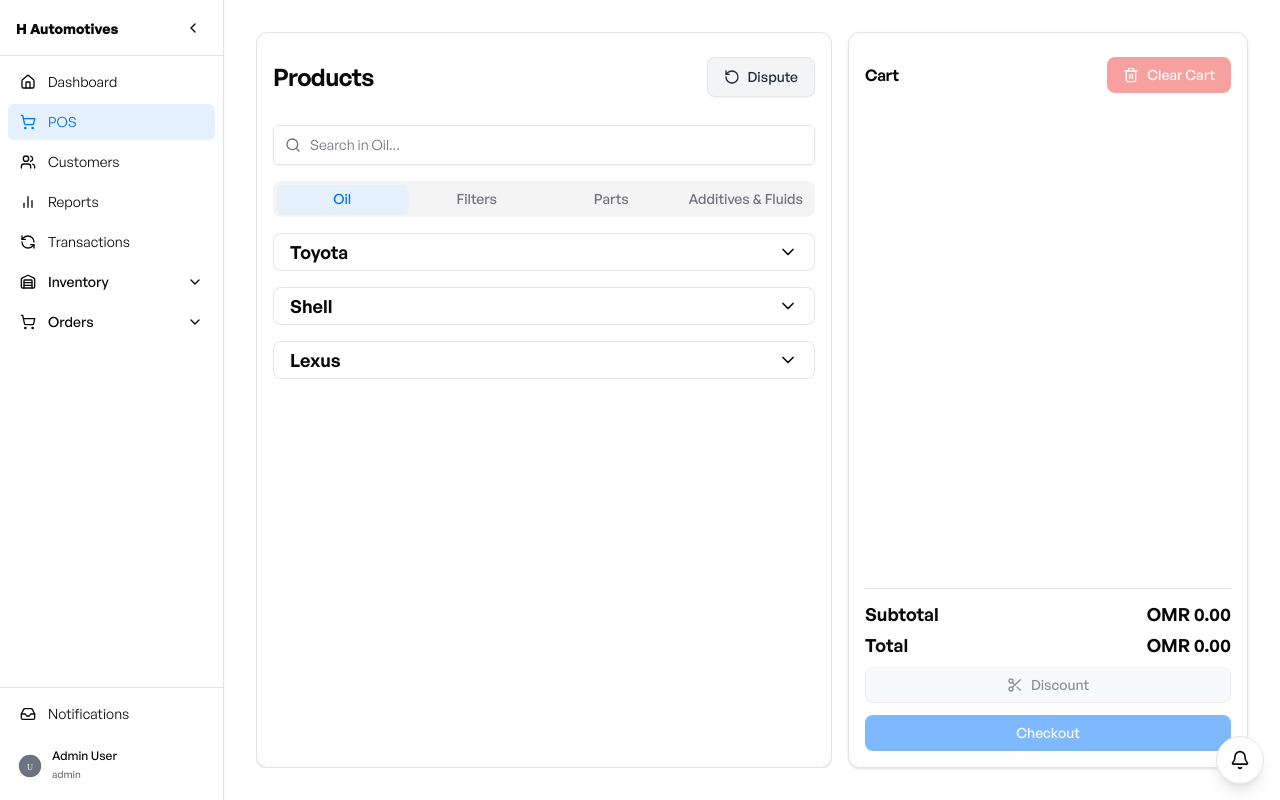
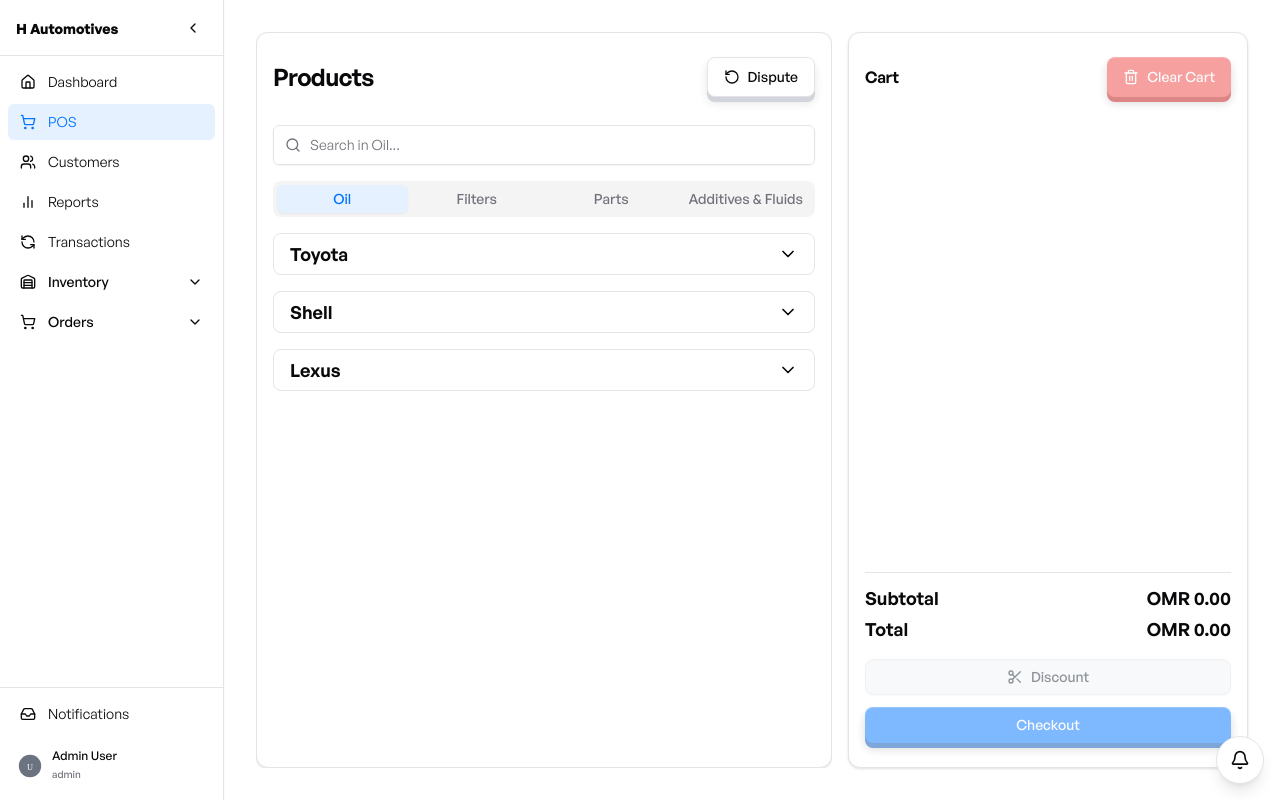
Before and after one commit to itsmepratik/IM-POS, a Next.js app: page /pos in a window 1280 px wide. Built offline with nearby package versions, Linux system fonts and the light colour scheme.

Commit message:
made the buttons 3d cool

```diff
--- a/app/globals.css
+++ b/app/globals.css
@@ -30,14 +30,17 @@
     --popover: 0 0% 100%;
     --popover-foreground: 240 10% 3.9%;
     --primary: 213 100% 50%;
+    --primary-shadow: 213 100% 35%;
     --primary-foreground: 0 0% 98%;
     --secondary: 240 4.8% 95.9%;
+    --secondary-shadow: 240 5% 85%;
     --secondary-foreground: 240 5.9% 10%;
     --muted: 240 4.8% 95.9%;
     --muted-foreground: 240 3.8% 46.1%;
     --accent: 213 100% 95%;
     --accent-foreground: 213 100% 50%;
     --destructive: 0 84.2% 60.2%;
+    --destructive-shadow: 0 84.2% 40.2%;
     --destructive-foreground: 0 0% 98%;
     --border: 240 5.9% 90%;
     --input: 240 5.9% 90%;
@@ -62,14 +65,17 @@
     --popover: 240 10% 3.9%;
     --popover-foreground: 0 0% 98%;
     --primary: 213 100% 50%;
+    --primary-shadow: 213 100% 35%;
     --primary-foreground: 240 5.9% 10%;
     --secondary: 240 3.7% 15.9%;
+    --secondary-shadow: 240 3.7% 5.9%;
     --secondary-foreground: 0 0% 98%;
     --muted: 240 3.7% 15.9%;
     --muted-foreground: 240 5% 64.9%;
     --accent: 213 100% 95%;
     --accent-foreground: 213 100% 50%;
     --destructive: 0 62.8% 30.6%;
+    --destructive-shadow: 0 62.8% 20.6%;
     --destructive-foreground: 0 0% 98%;
     --border: 240 3.7% 15.9%;
     --input: 240 3.7% 15.9%;
@@ -188,3 +194,30 @@
 
 /* Full screen styles are now applied via JavaScript in fullscreen.js */
 /* We avoid adding DOM elements that would cause hydration errors */
+
+/* Add padding to space-y-1 divs to fix button shadow clipping */
+div.space-y-1 {
+  box-sizing: border-box;
+  padding-bottom: 8px;
+}
+
+/* Ensure 3D shadows are visible for specific buttons */
+.dispute-button,
+.cart-button {
+  box-shadow: 0 5px 0 #d1d5db, 0 6px 10px rgba(0, 0, 0, 0.1),
+    inset 0 1px 0 rgba(255, 255, 255, 0.3) !important;
+}
+
+.dispute-button:hover,
+.cart-button:hover {
+  transform: translateY(-2px);
+  box-shadow: 0 7px 0 #d1d5db, 0 8px 12px rgba(0, 0, 0, 0.15),
+    inset 0 1px 0 rgba(255, 255, 255, 0.4) !important;
+}
+
+.dispute-button:active,
+.cart-button:active {
+  transform: translateY(3px);
+  box-shadow: 0 2px 0 #d1d5db, 0 3px 5px rgba(0, 0, 0, 0.1),
+    inset 0 1px 0 rgba(255, 255, 255, 0.2) !important;
+}
--- a/app/pos/page.tsx
+++ b/app/pos/page.tsx
@@ -74,6 +74,7 @@ import { Avatar, AvatarFallback } from "@/components/ui/avatar";
 import { Label } from "@/components/ui/label";
 import { useToast } from "@/components/ui/use-toast";
 import { format } from "date-fns";
+import { Badge } from "@/components/ui/badge";
 
 // Import the RefundDialog component
 import { RefundDialog, WarrantyDialog } from "./components/refund-dialog";
@@ -1711,7 +1712,7 @@ export default function POSPage() {
                   <Button
                     variant="outline"
                     size="default"
-                    className="h-10 px-4 flex items-center gap-2 bg-gray-100 hover:bg-gray-200 text-gray-800"
+                    className="dispute-button h-10 px-4 flex items-center gap-2 relative transition-all duration-200 ease-in-out active:transition-none"
                     onClick={() => setIsDisputeDialogOpen(true)}
                   >
                     <RotateCcw className="h-4 w-4" />
@@ -1721,14 +1722,17 @@ export default function POSPage() {
                   <Button
                     variant="outline"
                     size="icon"
-                    className="lg:hidden h-10 w-10 relative"
+                    className="cart-button lg:hidden h-10 w-10 relative transition-all duration-200 ease-in-out active:transition-none"
                     onClick={() => setShowCart(true)}
                   >
                     <ShoppingCart className="h-5 w-5" />
                     {cart.length > 0 && (
-                      <span className="absolute -top-2 -right-2 bg-primary text-primary-foreground text-xs rounded-full min-w-[20px] h-5 flex items-center justify-center">
+                      <Badge
+                        className="absolute -top-2 -right-2 h-5 w-5 flex items-center justify-center p-0"
+                        variant="destructive"
+                      >
                         {cart.length}
-                      </span>
+                      </Badge>
                     )}
                   </Button>
                 </div>
@@ -2069,8 +2073,7 @@ export default function POSPage() {
                 </Button>
               </CardHeader>
               <CardContent className="flex-1 flex flex-col p-4 min-h-0">
-                <div className="flex-1 overflow-hidden flex flex-col min-h-0">
-                  <ScrollArea className="flex-1 -mx-4 px-4 h-[calc(100%-6rem)]">
+                <ScrollArea className="flex-1 -mx-4 px-4">
                   <div className="space-y-2 pb-2">
                     {cart.map((item) => (
                       <CartItem
@@ -2168,7 +2171,6 @@ export default function POSPage() {
                     >
                       Checkout
                     </Button>
-                    </div>
                   </div>
                 </div>
               </CardContent>
--- a/components/ui/button.tsx
+++ b/components/ui/button.tsx
@@ -5,26 +5,29 @@ import { cva, type VariantProps } from "class-variance-authority";
 import { cn } from "@/lib/utils";
 
 const buttonVariants = cva(
-  "inline-flex items-center justify-center whitespace-nowrap rounded-lg text-sm font-medium transition-colors outline-offset-2 focus-visible:outline focus-visible:outline-2 focus-visible:outline-ring/70 disabled:pointer-events-none disabled:opacity-50 [&_svg]:pointer-events-none [&_svg]:shrink-0",
+  "inline-flex items-center justify-center whitespace-nowrap rounded-lg text-sm font-medium outline-offset-2 focus-visible:outline focus-visible:outline-2 focus-visible:outline-ring/70 disabled:pointer-events-none disabled:opacity-50 [&_svg]:pointer-events-none [&_svg]:shrink-0",
   {
     variants: {
       variant: {
         default:
-          "bg-primary text-primary-foreground shadow-sm shadow-black/5 hover:bg-primary/90",
+          "bg-primary text-primary-foreground relative transition-all duration-200 ease-in-out active:transition-none " +
+          "shadow-chonky-primary hover:translate-y-[-2px] hover:shadow-chonky-primary-hover active:translate-y-[3px] active:shadow-chonky-primary-active",
         destructive:
-          "bg-destructive text-destructive-foreground shadow-sm shadow-black/5 hover:bg-destructive/90",
+          "bg-destructive text-destructive-foreground relative transition-all duration-200 ease-in-out active:transition-none " +
+          "shadow-chonky-destructive hover:translate-y-[-2px] hover:shadow-chonky-destructive-hover active:translate-y-[3px] active:shadow-chonky-destructive-active",
         outline:
-          "border border-input bg-background shadow-sm shadow-black/5 hover:bg-accent hover:text-accent-foreground",
+          "border border-input bg-background shadow-sm shadow-black/5 hover:bg-accent hover:text-accent-foreground transition-colors",
         secondary:
-          "bg-secondary text-secondary-foreground shadow-sm shadow-black/5 hover:bg-secondary/80",
-        ghost: "hover:bg-accent hover:text-accent-foreground",
-        link: "text-primary underline-offset-4 hover:underline",
+          "bg-secondary text-secondary-foreground relative transition-all duration-200 ease-in-out active:transition-none " +
+          "shadow-chonky-secondary hover:translate-y-[-2px] hover:shadow-chonky-secondary-hover active:translate-y-[3px] active:shadow-chonky-secondary-active",
+        ghost: "hover:bg-accent hover:text-accent-foreground transition-colors",
+        link: "text-primary underline-offset-4 hover:underline transition-colors",
       },
       size: {
-        default: "h-9 px-4 py-2",
-        sm: "h-8 rounded-lg px-3 text-xs",
-        lg: "h-10 rounded-lg px-8",
-        icon: "h-9 w-9",
+        default: "h-10 px-4 py-2",
+        sm: "h-9 rounded-lg px-3 text-xs",
+        lg: "h-12 rounded-lg px-8",
+        icon: "h-10 w-10",
       },
     },
     defaultVariants: {
--- a/tailwind.config.js
+++ b/tailwind.config.js
@@ -1,13 +1,13 @@
 /** @type {import('tailwindcss').Config} */
-const { fontFamily } = require("tailwindcss/defaultTheme")
+const { fontFamily } = require("tailwindcss/defaultTheme");
 
 module.exports = {
   darkMode: ["class"],
   content: [
-    './pages/**/*.{ts,tsx}',
-    './components/**/*.{ts,tsx}',
-    './app/**/*.{ts,tsx}',
-    './src/**/*.{ts,tsx}',
+    "./pages/**/*.{ts,tsx}",
+    "./components/**/*.{ts,tsx}",
+    "./app/**/*.{ts,tsx}",
+    "./src/**/*.{ts,tsx}",
   ],
   theme: {
     container: {
@@ -76,7 +76,33 @@ module.exports = {
         "accordion-down": "accordion-down 0.2s ease-out",
         "accordion-up": "accordion-up 0.2s ease-out",
       },
+      boxShadow: {
+        "chonky-primary":
+          "0 5px 0 hsl(var(--primary-shadow)), 0 6px 10px rgba(0,0,0,0.3), inset 0 1px 0 rgba(255,255,255,0.2)",
+        "chonky-primary-hover":
+          "0 7px 0 hsl(var(--primary-shadow)), 0 8px 12px rgba(0,0,0,0.4), inset 0 1px 0 rgba(255,255,255,0.3)",
+        "chonky-primary-active":
+          "0 2px 0 hsl(var(--primary-shadow)), 0 3px 5px rgba(0,0,0,0.2), inset 0 1px 0 rgba(255,255,255,0.1)",
+        "chonky-destructive":
+          "0 5px 0 hsl(var(--destructive-shadow)), 0 6px 10px rgba(0,0,0,0.3), inset 0 1px 0 rgba(255,255,255,0.2)",
+        "chonky-destructive-hover":
+          "0 7px 0 hsl(var(--destructive-shadow)), 0 8px 12px rgba(0,0,0,0.4), inset 0 1px 0 rgba(255,255,255,0.3)",
+        "chonky-destructive-active":
+          "0 2px 0 hsl(var(--destructive-shadow)), 0 3px 5px rgba(0,0,0,0.2), inset 0 1px 0 rgba(255,255,255,0.1)",
+        "chonky-secondary":
+          "0 5px 0 hsl(var(--secondary-shadow)), 0 6px 10px rgba(0,0,0,0.1), inset 0 1px 0 rgba(255,255,255,0.3)",
+        "chonky-secondary-hover":
+          "0 7px 0 hsl(var(--secondary-shadow)), 0 8px 12px rgba(0,0,0,0.15), inset 0 1px 0 rgba(255,255,255,0.4)",
+        "chonky-secondary-active":
+          "0 2px 0 hsl(var(--secondary-shadow)), 0 3px 5px rgba(0,0,0,0.1), inset 0 1px 0 rgba(255,255,255,0.2)",
+        "chonky-outline":
+          "0 5px 0 #d1d5db, 0 6px 10px rgba(0,0,0,0.1), inset 0 1px 0 rgba(255,255,255,0.3)",
+        "chonky-outline-hover":
+          "0 7px 0 #d1d5db, 0 8px 12px rgba(0,0,0,0.15), inset 0 1px 0 rgba(255,255,255,0.4)",
+        "chonky-outline-active":
+          "0 2px 0 #d1d5db, 0 3px 5px rgba(0,0,0,0.1), inset 0 1px 0 rgba(255,255,255,0.2)",
+      },
     },
   },
   plugins: [require("tailwindcss-animate")],
-}
+};
```
Lines whose indentation alone changed are shown as unchanged.
